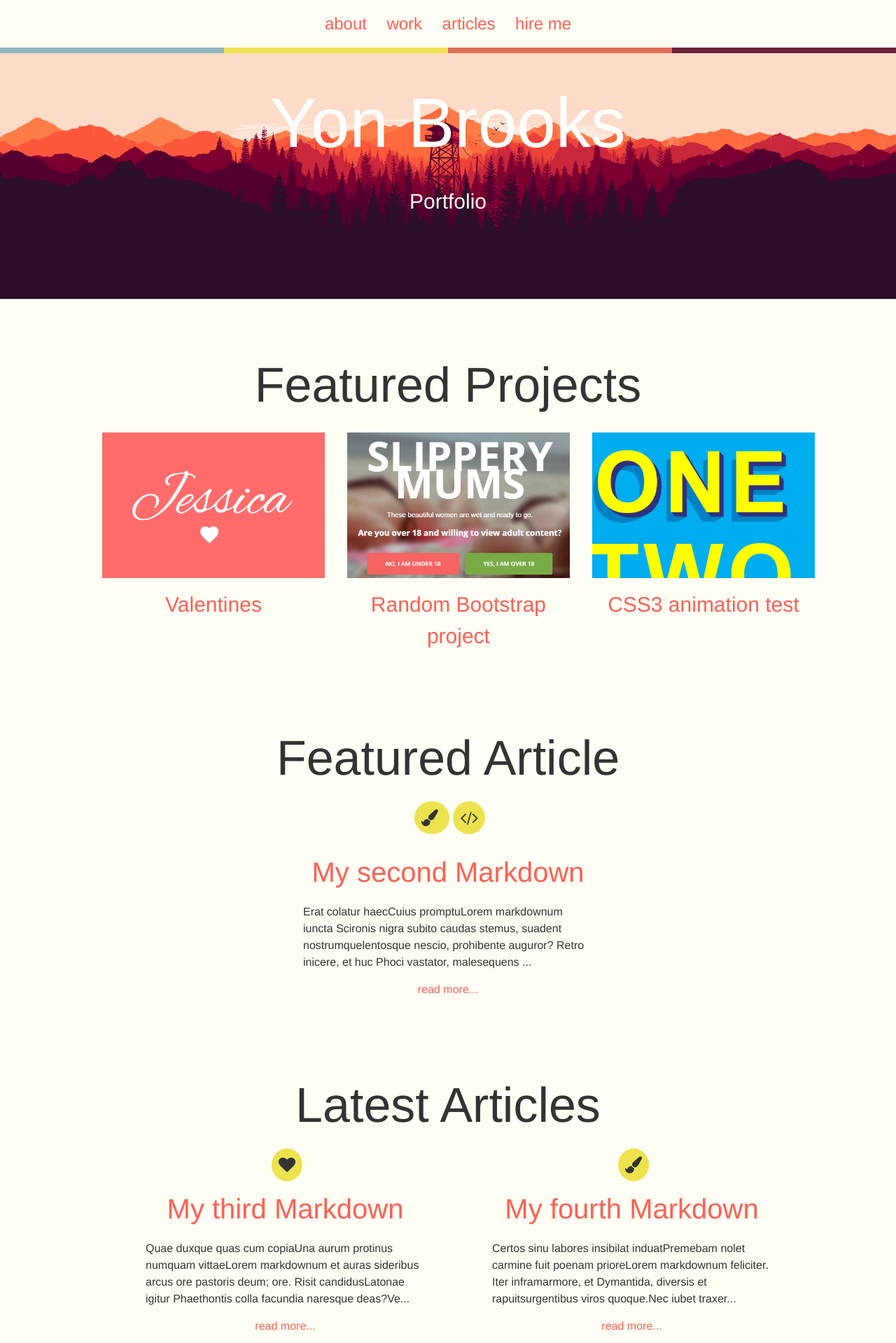
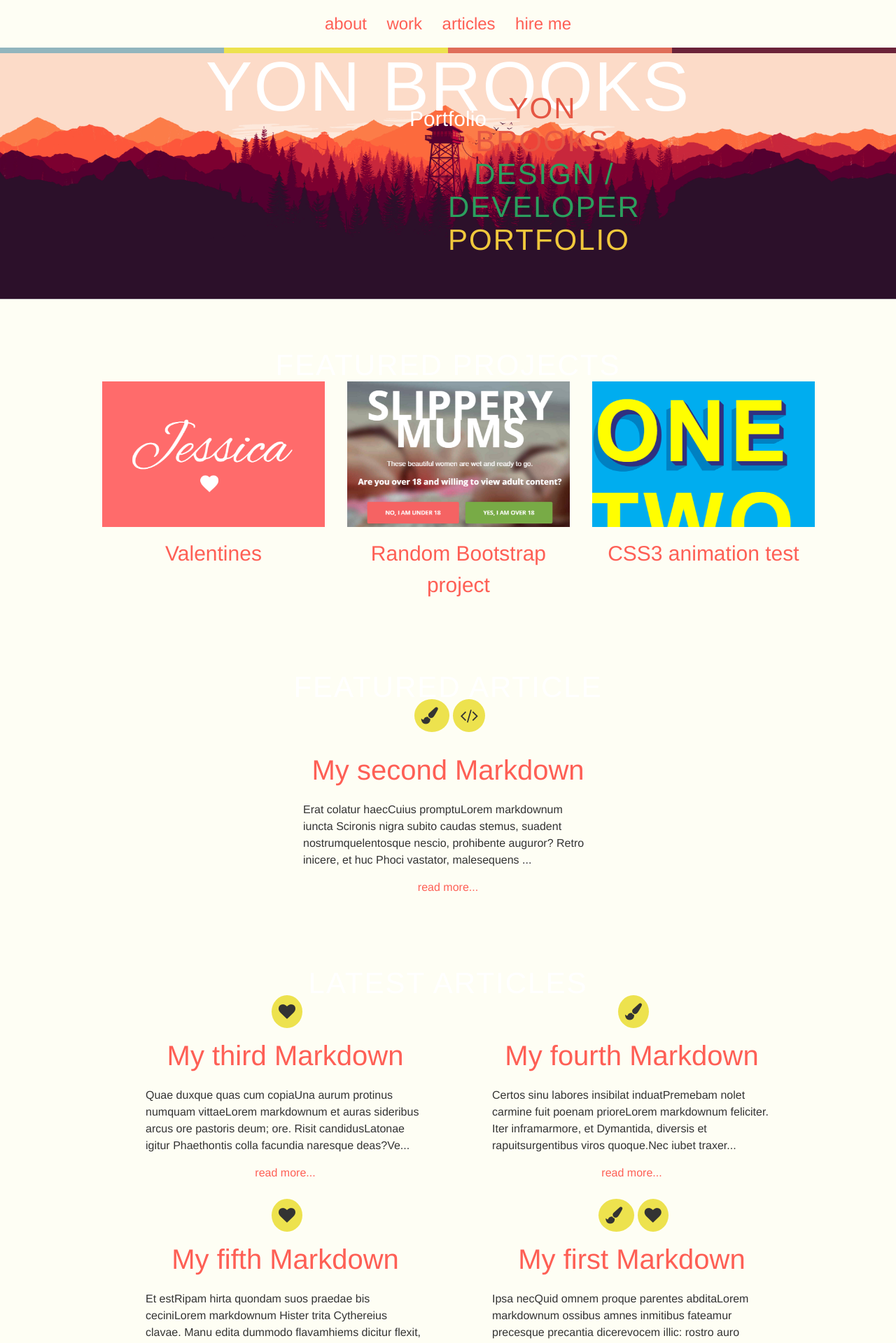
Before and after one commit to Yonald/portfolio, a Jekyll site: the page built from index.html, in a window 1280 px wide. Shown: the top 1919 px of the page at 70% size. Built offline with Jekyll 4.4.1, drawn with Linux system fonts in a browser that asks for light colours; nearby versions of some CDN libraries.

Commit message:
added title text animation markup and scss

```diff
--- a/_includes/header.html
+++ b/_includes/header.html
@@ -16,4 +16,12 @@
 
 <h3>Portfolio</h3>
 
+<section class="container">
+  <h1>
+    <span class="title">Yon Brooks</span>
+    <span class="title">Design / Developer</span>
+    <span class="title">Portfolio</span>
+  </h1>
+</section>
+
 </header>
--- /dev/null
+++ b/_sass/components/_text-animation.scss
@@ -0,0 +1,50 @@
+$red: #e55643 ;
+$green: #2b9f5e;
+$yellow: #f1c83c;
+$shadow: #533d4a;
+
+.container {
+  transform: translate(-50%, -50%);
+  top: 50%;
+  left: 50%;
+  display: block;
+  position: absolute;
+  max-width: 270px;
+}
+
+h1 {
+  color: #fff;
+  text-transform: uppercase;
+  font-size: 42px;
+  margin: 0;
+  line-height: 47px;
+  letter-spacing: 2px;
+}
+
+.title {
+  display: block;
+  float: left;
+  left: 50%;
+  position: relative;
+
+  span {
+    display: block;
+    float: left;
+    text-shadow: $shadow 1px 1px, $shadow 2px 2px, $shadow 3px 3px, $shadow 4px 4px, $shadow 5px 5px, $shadow 6px 6px;
+    min-width: 10px;
+    min-height: 10px;
+    position: relative;
+  }
+}
+
+.title {
+  &:nth-child(1){
+    color: $red;
+  }
+  &:nth-child(2){
+    color: $green;
+  }
+  &:nth-child(3){
+    color: $yellow;
+  }
+}
--- a/css/main.scss
+++ b/css/main.scss
@@ -64,5 +64,6 @@ $on-laptop:        800px;
         "gradient-bar",
         "components/post",
         "components/project",
-        "components/ability"
+        "components/ability",
+        "components/text-animation"
 ;
```
